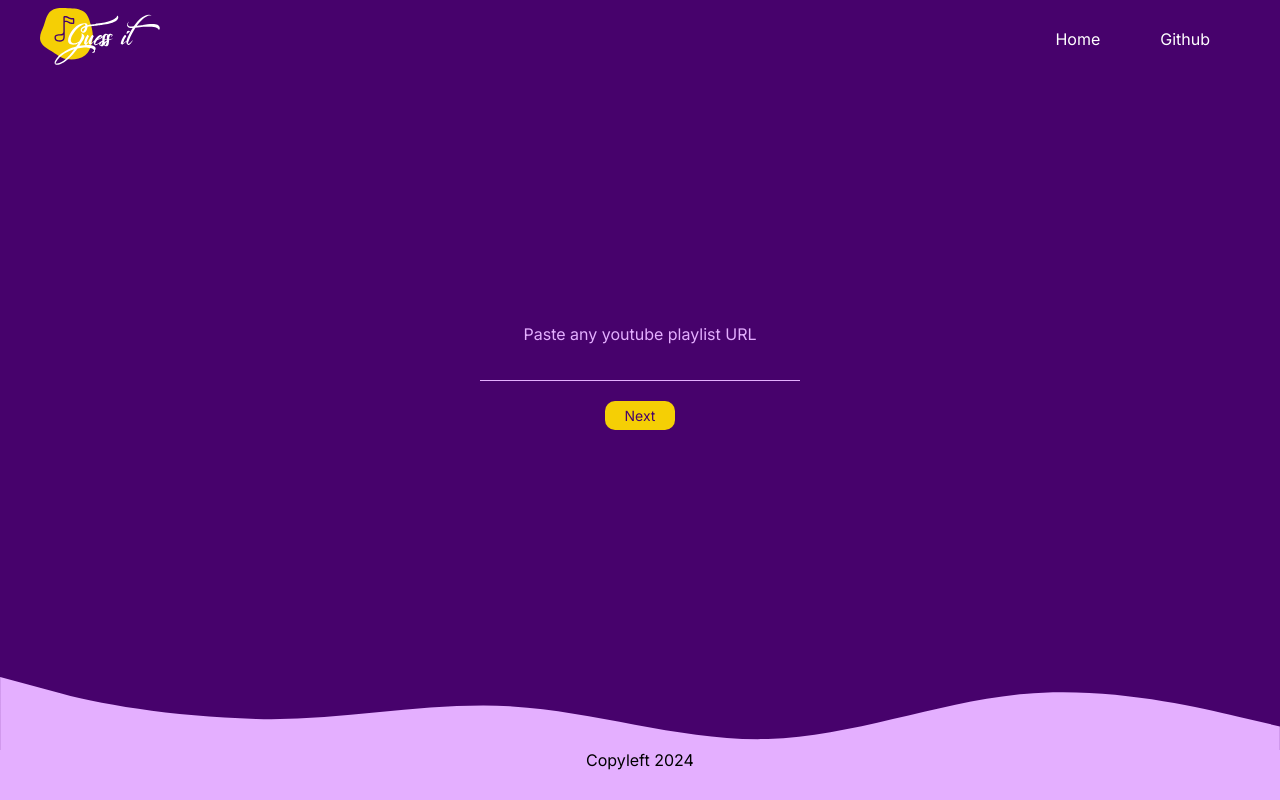
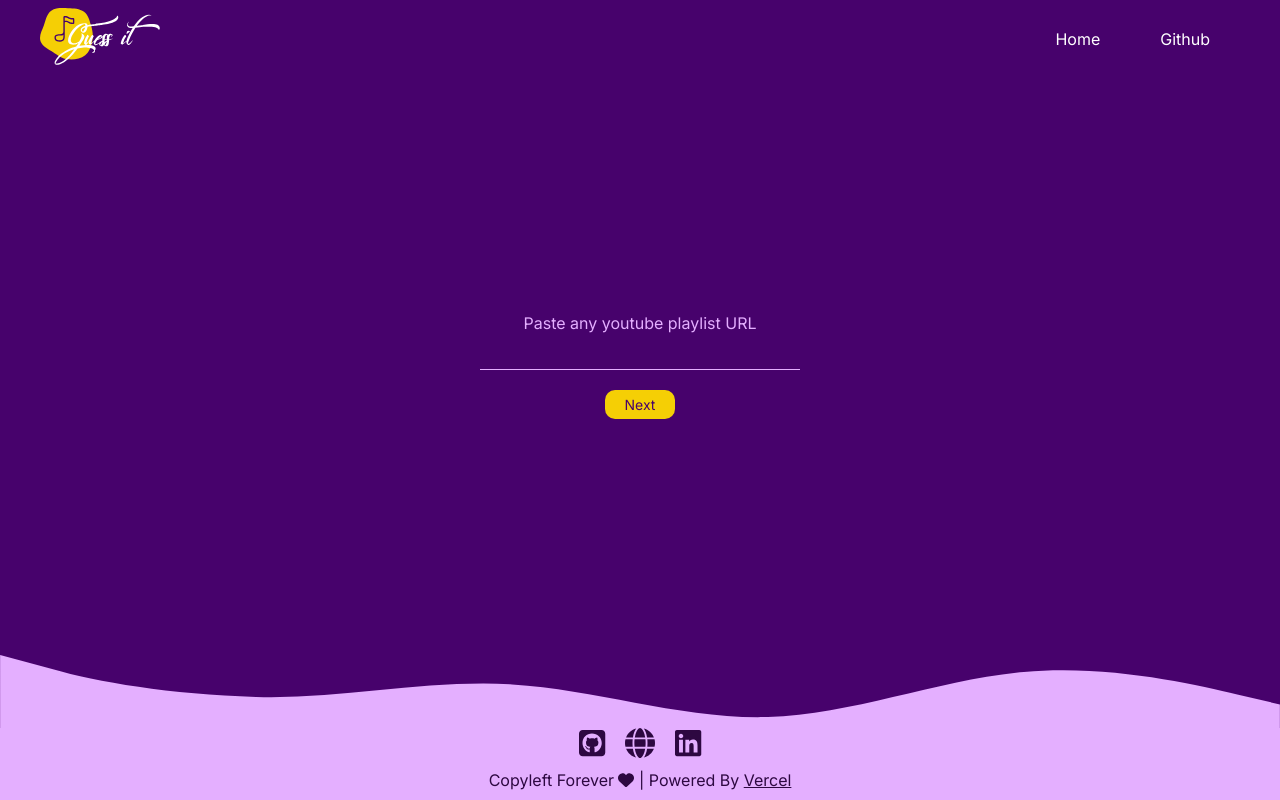
Before and after one commit to rjn991/guessIt, a React (Vite) app: page / in a window 1280 px wide. Built offline with nearby package versions, Linux system fonts and the light colour scheme; no server answers.

Commit message:
Updated Header and footer styles

```diff
--- a/package.json
+++ b/package.json
@@ -10,6 +10,11 @@
     "preview": "vite preview"
   },
   "dependencies": {
+    "@fortawesome/fontawesome-svg-core": "^6.6.0",
+    "@fortawesome/free-brands-svg-icons": "^6.6.0",
+    "@fortawesome/free-regular-svg-icons": "^6.6.0",
+    "@fortawesome/free-solid-svg-icons": "^6.6.0",
+    "@fortawesome/react-fontawesome": "^0.2.2",
     "axios": "^1.7.2",
     "react": "^18.3.1",
     "react-dom": "^18.3.1",
--- a/src/Footer/Footer.jsx
+++ b/src/Footer/Footer.jsx
@@ -1,11 +1,31 @@
 import classes from "./Footer.module.css";
-import footersvg from "../assets/wave.svg"
+import footersvg from "../assets/wave.svg";
+import { FontAwesomeIcon } from "@fortawesome/react-fontawesome";
+import { faGithubSquare, faLinkedin } from "@fortawesome/free-brands-svg-icons";
+import { faHeart, faGlobe } from "@fortawesome/free-solid-svg-icons";
+import { NavLink } from "react-router-dom";
 const Footer = () => {
   return (
     <div>
       <img className={classes.svg} src={footersvg}></img>
       <div className={classes.footerWrapper}>
-        <p>Copyleft 2024</p>
+        <div className={classes.icons}>
+          <NavLink target="_blank" to="https://github.com/rjn991">
+            <FontAwesomeIcon icon={faGithubSquare} />
+          </NavLink>
+          <NavLink target="_blank" to="https://ranjan.tech/">
+            <FontAwesomeIcon icon={faGlobe} />
+          </NavLink>
+          <NavLink target="_blank" to="https://www.linkedin.com/in/rjn991/">
+            <FontAwesomeIcon icon={faLinkedin} />
+          </NavLink>
+        </div>
+        <p className={classes.footerText}>
+          Copyleft Forever <FontAwesomeIcon icon={faHeart} /> | Powered By{" "}
+          <NavLink to="https://vercel.com/" target="_blank">
+          Vercel
+          </NavLink>
+        </p>
       </div>
     </div>
   );
--- a/src/Footer/Footer.module.css
+++ b/src/Footer/Footer.module.css
@@ -1,10 +1,23 @@
 .footerWrapper {
   background-color: #E4AFFF;
   text-align: center;
-  height: 50px;
+  /* height: 50px; */
   width: 100%;
+  color:#2d0841;
 }
 .svg {
   display: block;
   width: 100%;
 }
+.icons svg {
+  height: 30px;
+  margin: 0px 10px 10px 10px;
+  color:#2d0841;
+}
+.footerText {
+  padding-bottom: 10px;
+}
+.footerText a {
+  color: #2d0841;
+  text-decoration: underline;
+}
--- a/src/Header/Header.jsx
+++ b/src/Header/Header.jsx
@@ -50,6 +50,7 @@ const Header = () => {
             Home
           </NavLink>
           <NavLink
+            target="_blank"
             to="https://github.com/rjn991/guessIt"
             className={({ isActive, isPending }) =>
               isPending ? "pending" : isActive ? "active" : ""
@@ -84,6 +85,7 @@ const Header = () => {
             </p>
             <p>
               <NavLink
+                target="_blank"
                 to="https://github.com/rjn991/guessIt"
                 className={({ isActive, isPending }) =>
                   isPending ? "pending" : isActive ? "active" : ""
```
Also changed, not shown: 1 other file (tests, documents, lock files or other folders).
